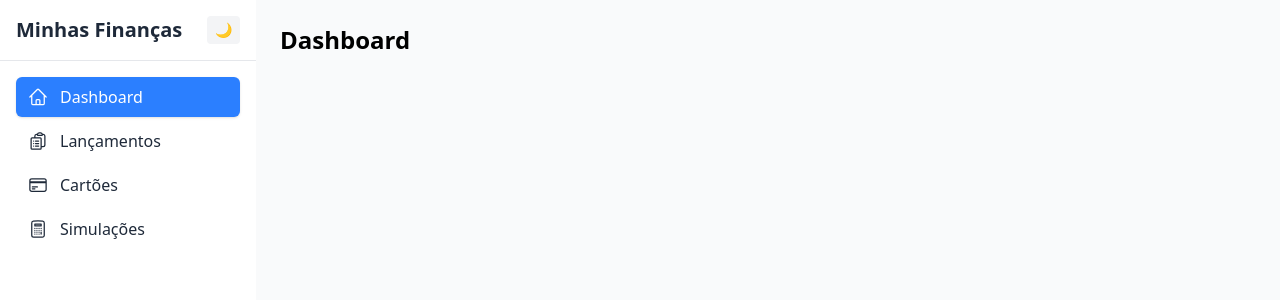
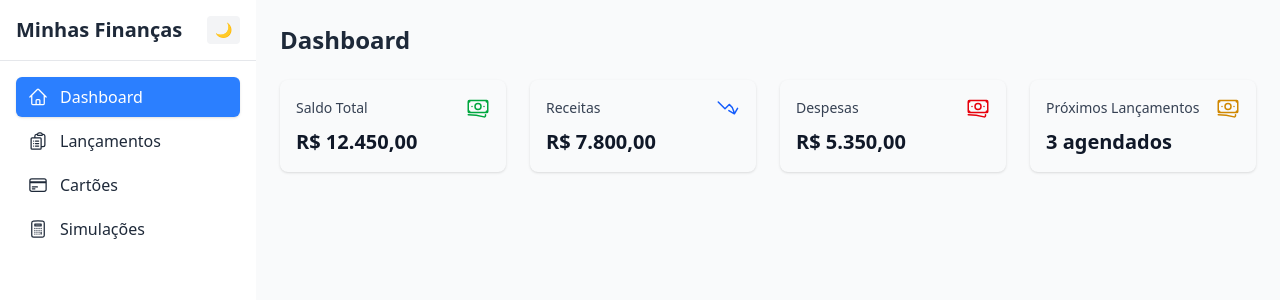
Before and after one commit to SamuelSmith16/sistema-financeiro, a React (Vite) app in the folder frontend/: page / in a window 1280 px wide. Shown: the top 300 px of the page. Built offline with nearby package versions, Linux system fonts and the light colour scheme.

Commit message:
feat: enhance Dashboard component with card layout for financial summary

```diff
--- a/frontend/src/pages/Dashboard.jsx
+++ b/frontend/src/pages/Dashboard.jsx
@@ -1,3 +1,59 @@
+import {
+    BanknotesIcon,
+    ArrowTrendingUpIcon,
+    ArrowTrendingDownIcon,
+    CalendarDaysIcon,
+} from "@heroicons/react/24/outline";
+
 export default function Dashboard() {
-    return <h1 className="text-2xl font-bold">Dashboard</h1>
+    const cards = [
+        {
+            title: "Saldo Total",
+            value: "R$ 12.450,00",
+            icon: <BanknotesIcon className="w-6 h-6 text-green-600 dark:text-green-400" />,
+            bg: "bg-green-50 dark:bg-gree-900",
+        },
+        {
+            title: "Receitas",
+            value: "R$ 7.800,00",
+            icon: <ArrowTrendingDownIcon className="w-6 h-6 text-blue-600 dark:text-blue-400" />,
+            bg: "bg-green-50 dark:bg-gree-900",
+        },
+        {
+            title: "Despesas",
+            value: "R$ 5.350,00",
+            icon: <BanknotesIcon className="w-6 h-6 text-red-600 dark:text-red-400" />,
+            bg: "bg-green-50 dark:bg-gree-900",
+        },
+        {
+            title: "Próximos Lançamentos",
+            value: "3 agendados",
+            icon: <BanknotesIcon className="w-6 h-6 text-yellow-600 dark:text-yellow-400" />,
+            bg: "bg-green-50 dark:bg-gree-900",
+        },
+    ];
+
+    return (
+        <div>
+            <h1 className="text-2xl font-bold mb-6 text-gray-800 dark:text-gray-100">Dashboard</h1>
+            <div className="grid grid-cols-1 sm:grid-cols-2 lg:grid-cols-4 gap-6">
+                {cards.map((card, index) => (
+                    <div
+                        key={index}
+                        className={`p-4 rounded-lg shadow-sm ${card.br} transition-colors duration-300`}
+                    >
+                        <div className="flex items-center justify-between mb-2">
+                            <span className="text-sm font-medium text-gray-700 dark:text-gray-300">
+                                {card.title}
+                            </span>
+                            {card.icon}
+                        </div>
+                        <div className="text-xl font-semibold text-gray-900 dark:text-white">
+                            {card.value}
+                        </div>
+                    </div>
+                ))}
+            </div>
+        </div>
+    );
 }
```
